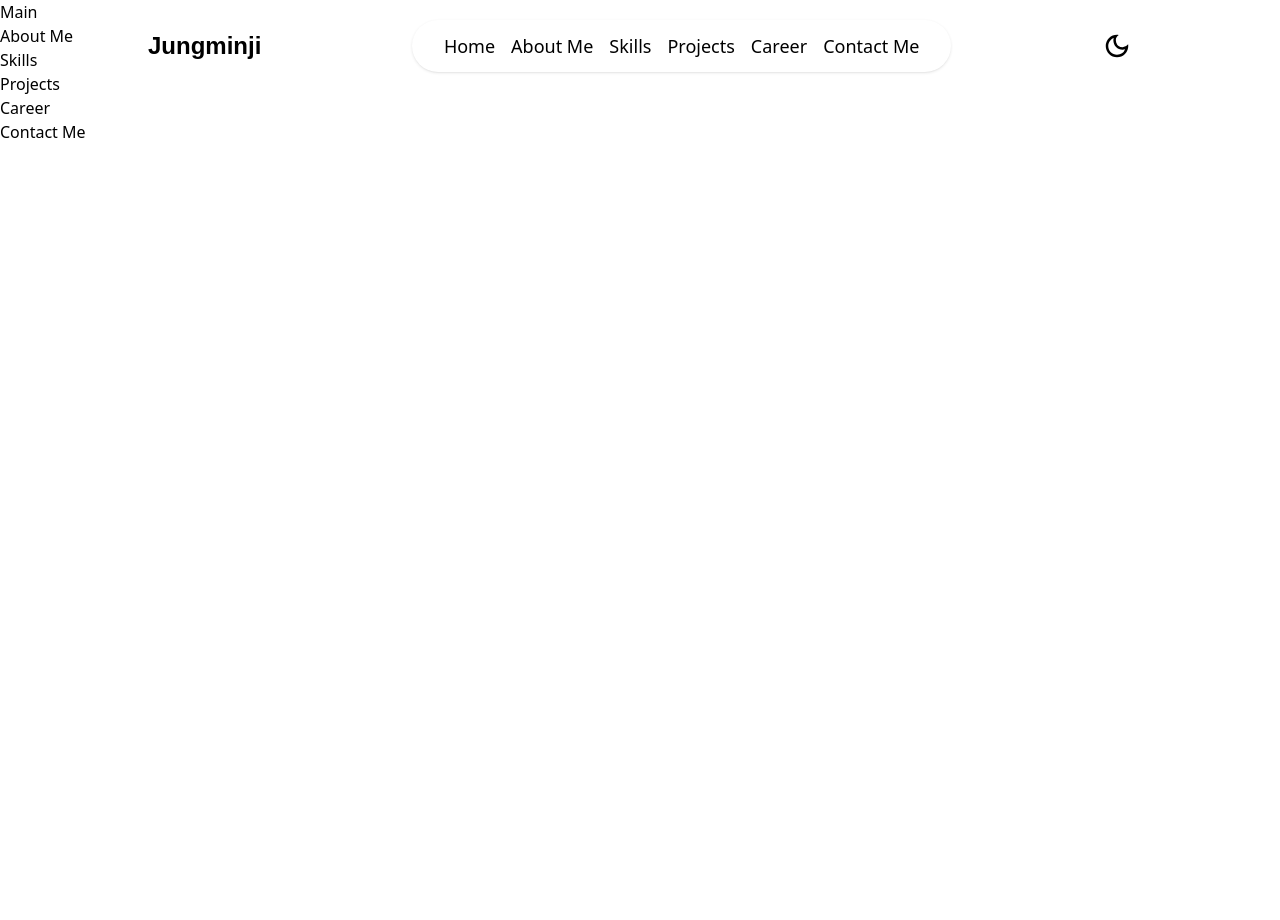
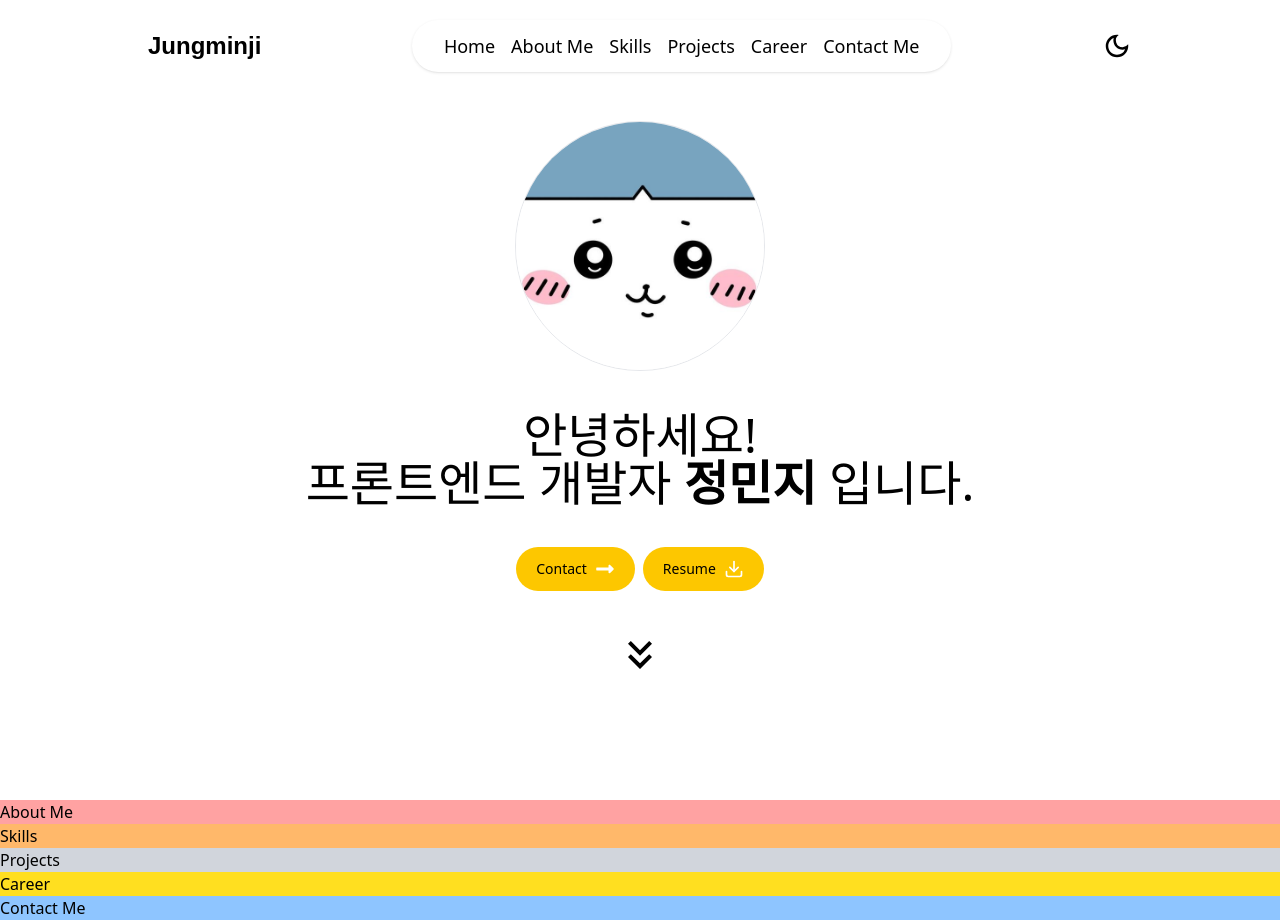
Before and after one commit to jungminji0215/portfolio, a Next.js app: page / in a window 1280 px wide. Before the commit the page ends 800 px from the top, so only its background shows below. Built offline with nearby package versions, Linux system fonts and the light colour scheme; a web font is replaced by a local one.

Commit message:
main - 메인 소개 영역

```diff
--- /dev/null
+++ b/src/app/components/Main.jsx
@@ -0,0 +1,41 @@
+import Image from "next/image";
+import React from "react";
+import { MdKeyboardDoubleArrowDown } from "react-icons/md";
+import { FaLongArrowAltRight } from "react-icons/fa";
+import { FiDownload } from "react-icons/fi";
+
+export default function Main() {
+  return (
+    <div className="flex flex-col items-center gap-10 py-5">
+      <Image
+        src="/images/minji.jpeg"
+        alt="프로필 사진"
+        width={250}
+        height={250}
+        priority
+        className="rounded-full border"
+      />
+      <h3 className="text-xl md:text-5xl text-center">
+        안녕하세요! <br /> 프론트엔드 개발자
+        <strong> 정민지 </strong>입니다.
+      </h3>
+      <div className="flex flex-col md:flex-row gap-2">
+        <a
+          href="#contact"
+          className="bg-yellow-400 px-5 py-3 rounded-full flex items-center gap-2 text-sm"
+        >
+          Contact
+          <FaLongArrowAltRight className="text-white text-xl" />
+        </a>
+        <a
+          href="/resume.pdf"
+          target="_blank"
+          className="bg-yellow-400 px-5 py-3 rounded-full flex items-center gap-2 text-sm"
+        >
+          Resume <FiDownload className="text-white text-xl" />
+        </a>
+      </div>
+      <MdKeyboardDoubleArrowDown className="text-5xl" />
+    </div>
+  );
+}
--- a/src/app/page.js
+++ b/src/app/page.js
@@ -1,12 +1,16 @@
+import Main from "./components/Main";
+
 export default function Home() {
   return (
     <>
-      <section>Main</section>
-      <section>About Me</section>
-      <section>Skills</section>
-      <section>Projects</section>
-      <section>Career</section>
-      <section>Contact Me</section>
+      <section className="w-11/12 max-w-3xl mx-auto h-screen flex items-center justify-center">
+        <Main />
+      </section>
+      <section className="bg-red-300">About Me</section>
+      <section className="bg-orange-300">Skills</section>
+      <section className="bg-gray-300">Projects</section>
+      <section className="bg-yellow-300">Career</section>
+      <section className="bg-blue-300">Contact Me</section>
     </>
   );
 }
```
Also changed, not shown: public/images/minji.jpeg (added), 1 other file (tests, documents, lock files or other folders).
